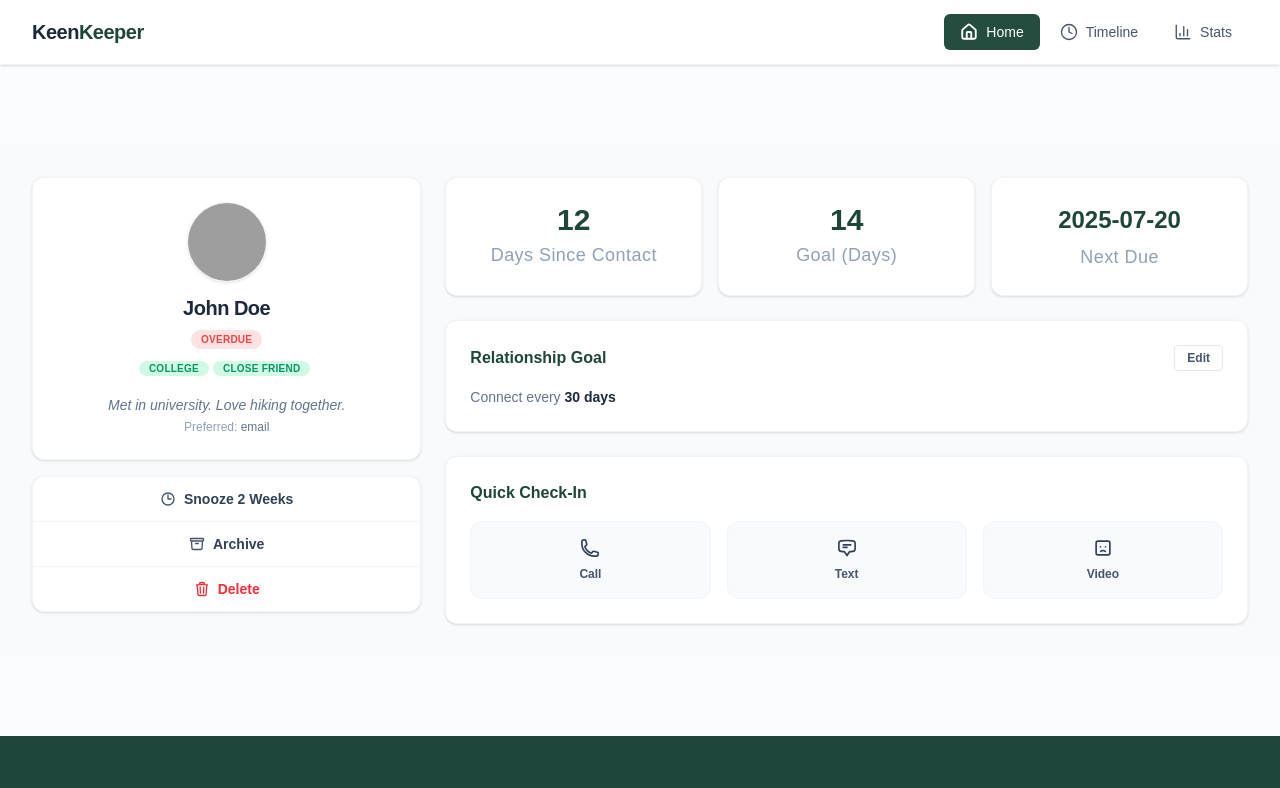
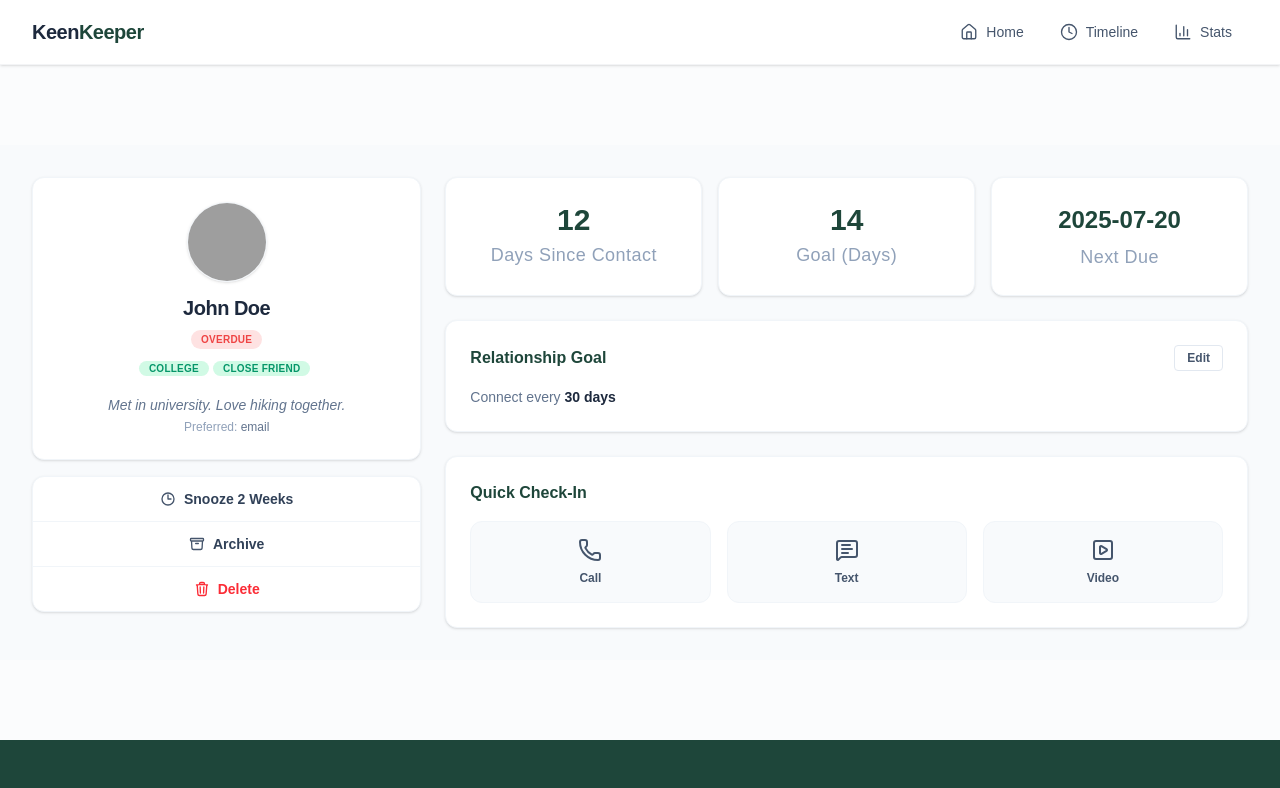
Before and after one commit to israt32/keen-keeper, a React (Vite) app: page /friendDetails/1 in a window 1280 px wide. Shown: the top 788 px of the page. Built offline with nearby package versions, Linux system fonts and the light colour scheme; grey boxes are pictures that could not be loaded.

Commit message:
added timeline

```diff
--- a/package.json
+++ b/package.json
@@ -15,6 +15,7 @@
     "react": "^19.2.7",
     "react-dom": "^19.2.7",
     "react-router": "^7.18.1",
+    "react-router-dom": "^7.18.1",
     "react-toastify": "^11.1.0",
     "tailwindcss": "^4.3.2"
   },
--- /dev/null
+++ b/src/features/components/TimelineCart.jsx
@@ -0,0 +1,41 @@
+import { MessageSquareText, Phone, SquarePlay } from 'lucide-react';
+import { useState } from 'react';
+
+const TimelineCart = ({callInfo}) => {
+
+
+    const formattedDate = new Intl.DateTimeFormat('en-US', {
+    month: 'long',
+    day: 'numeric',
+    year: 'numeric'
+  }).format(new Date());
+
+  return (
+    <div className="w-full container mx-auto bg-white rounded-xl border border-slate-100 shadow-sm p-4 sm:p-5 flex items-center gap-4 transition-all duration-200 hover:shadow-md mb-4">
+
+
+     {callInfo.type}
+
+      {/* Content Text Container */}
+      <div className="flex flex-col">
+        {/* Header Row */}
+        <div className="flex flex-wrap items-baseline gap-1.5">
+          <span className="text-base sm:text-lg font-bold text-[#1e463a] tracking-tight">
+           {/* {callInfo} */}
+          </span>
+          <span className="text-sm sm:text-base text-slate-500">
+            with {callInfo.name}
+          </span>
+        </div>
+
+        {/* Date Time Stamp */}
+        <span className="text-xs sm:text-sm text-slate-400 mt-0.5 font-medium">
+          {formattedDate}
+        </span>
+      </div>
+
+    </div>
+  );
+};
+
+export default TimelineCart;
--- a/src/features/pages/FriendDetails.jsx
+++ b/src/features/pages/FriendDetails.jsx
@@ -1,6 +1,7 @@
 import React, { use, useContext, useState } from "react";
 import { Link, useParams } from "react-router";
 import { FriendContext } from "../../context/FriendContext";
+import { MessageSquareText, Phone, SquarePlay } from "lucide-react";
 
 const freindPromise = fetch("/friendsData.json").then((res) => res.json());
 
@@ -13,7 +14,7 @@ const FriendDetails = () => {
 
   const friendDetailsShow = friends.find((friend => friend.id == id))
 
-  const {handleCall} = useContext(FriendContext)
+  const {handleCall, handleText, handleVideo} = useContext(FriendContext)
 
 
   return (
@@ -125,27 +126,20 @@ const FriendDetails = () => {
             <div className="grid grid-cols-3 gap-4">
               {/* Call */}
 
-              <Link onClick={()=>handleCall(friendDetailsShow)} to={`/timeline`} className="flex flex-col items-center justify-center gap-2 py-4 px-2 bg-slate-50 border border-slate-100 hover:bg-slate-100/70 rounded-xl transition-all duration-200">
-                <svg className="w-5 h-5 text-slate-700" fill="none" stroke="currentColor" strokeWidth="2" viewBox="0 0 24 24">
-                  <path strokeLinecap="round" strokeLinejoin="round" d="M2.25 6.75c0 8.284 6.716 15 15 15h2.25a2.25 2.25 0 002.25-2.25v-1.372c0-.516-.351-.966-.852-1.091l-4.423-1.106c-.44-.11-.902.055-1.173.417l-.97 1.293c-.282.376-.769.542-1.21.387a12.035 12.035 0 01-7.147-7.149c-.154-.441.012-.928.387-1.21l1.293-.97c.363-.271.527-.734.417-1.173L6.963 3.102a1.125 1.125 0 00-1.091-.852H4.5A2.25 2.25 0 002.25 4.5v2.25z" />
-                </svg>
+              <Link onClick={()=>handleCall(friendDetailsShow)}  className="flex flex-col items-center justify-center gap-2 py-4 px-2 bg-slate-50 border border-slate-100 hover:bg-slate-100/70 rounded-xl transition-all duration-200">
+                <Phone className="text-slate-600" />
                 <span className="text-xs font-semibold text-slate-600">Call</span>
               </Link>
 
               {/* Text */}
-              <Link to={`/timeline`} className="flex flex-col items-center justify-center gap-2 py-4 px-2 bg-slate-50 border border-slate-100 hover:bg-slate-100/70 rounded-xl transition-all duration-200">
-                <svg className="w-5 h-5 text-slate-700" fill="none" stroke="currentColor" strokeWidth="2" viewBox="0 0 24 24">
-                  <path strokeLinecap="round" strokeLinejoin="round" d="M7.5 8.25h9m-9 3H12m-9.75 1.51c0 1.6 1.123 2.994 2.707 3.227 1.129.166 2.27.293 3.423.379.35.026.67.21.865.501L12 21l2.755-4.133a1.14 1.14 0 01.865-.501 48.172 48.172 0 003.423-.379c1.584-.233 2.707-1.626 2.707-3.228V6.741c0-1.602-1.123-2.995-2.707-3.228A48.394 48.394 0 0012 3c-2.392 0-4.744.175-7.043.513C3.373 3.746 2.25 5.14 2.25 6.741v6.018z" />
-                </svg>
+              <Link onClick={()=>handleText(friendDetailsShow)} className="flex flex-col items-center justify-center gap-2 py-4 px-2 bg-slate-50 border border-slate-100 hover:bg-slate-100/70 rounded-xl transition-all duration-200">
+                <MessageSquareText className="text-slate-600" />
                 <span className="text-xs font-semibold text-slate-600">Text</span>
               </Link>
 
               {/* Video */}
-              <Link to={`/timeline`} className="flex flex-col items-center justify-center gap-2 py-4 px-2 bg-slate-50 border border-slate-100 hover:bg-slate-100/70 rounded-xl transition-all duration-200">
-                <svg className="w-5 h-5 text-slate-700" fill="none" stroke="currentColor" strokeWidth="2" viewBox="0 0 24 24">
-                  <path strokeLinecap="round" strokeLinejoin="round" d="M6 20.25h12A2.25 2.25 0 0020.25 18V6A2.25 2.25 0 0018 3.75H6A2.25 2.25 0 003.75 6v12A2.25 2.25 0 006 20.25z" />
-                  <path strokeLinecap="round" strokeLinejoin="round" d="M9.172 16.172a4 4 0 015.656 0M9 10.5h.008v.008H9V10.5zm6 0h.008v.008H15V10.5z" />
-                </svg>
+              <Link onClick={()=>handleVideo(friendDetailsShow)}  className="flex flex-col items-center justify-center gap-2 py-4 px-2 bg-slate-50 border border-slate-100 hover:bg-slate-100/70 rounded-xl transition-all duration-200">
+               <SquarePlay className="text-slate-600" />
                 <span className="text-xs font-semibold text-slate-600">Video</span>
               </Link>
             </div>
--- a/src/features/pages/TimelinePage.jsx
+++ b/src/features/pages/TimelinePage.jsx
@@ -1,12 +1,16 @@
 import React, { useContext } from 'react';
 import { FriendContext } from '../../context/FriendContext';
+import TimelineCart from '../components/TimelineCart';
 
 const TimelinePage = () => {
-  const {callInfos} = useContext(FriendContext)
-
+  const {checkIns} = useContext(FriendContext)
+  console.log(checkIns, 'check ins')
   return (
     <div>
-      time
+      {
+        checkIns.map((callInfo, ind) => <TimelineCart key={ind} callInfo={callInfo}></TimelineCart> )
+      }
+
     </div>
   );
 };
--- a/src/shared/Navbar.jsx
+++ b/src/shared/Navbar.jsx
@@ -1,52 +1,57 @@
 import React, { useState } from 'react';
-// If using react-icons: import { BiHomeAlt, BiHistory, BiLineChart } from 'react-icons/bi';
-// Below uses lucide-react which matches the thin, clean style in your image perfectly:
+// 1. Import NavLink from react-router-dom
+import { NavLink } from 'react-router-dom';
 import { Home, Clock, BarChart3, Menu, X } from 'lucide-react';
 
 const Navbar = () => {
-  const [activeTab, setActiveTab] = useState('Home');
-  const [isOpen, setIsOpen] = useState(false);
+  const [isOpen, setIsOpen] = useState(true);
 
+  // 2. Add routes (paths) to your items array
   const navItems = [
-    { name: 'Home', icon: Home },
-    { name: 'Timeline', icon: Clock },
-    { name: 'Stats', icon: BarChart3 },
+    { name: 'Home', path: '/', icon: Home },
+    { name: 'Timeline', path: '/timeline', icon: Clock },
+    { name: 'Stats', path: '/stats', icon: BarChart3 },
   ];
 
   return (
     <nav className="w-full bg-white border-b border-gray-100 shadow-sm mb-20">
-      {/* Top Blue Accent Line exactly like the design */}
-
-
       <div className="container mx-auto px-4 sm:px-6 lg:px-8">
         <div className="flex justify-between items-center h-16">
 
-          {/* Logo / Brand */}
-          <div className="flex-shrink-0 flex items-center">
+          {/* Logo / Brand Link */}
+          <NavLink to="/" className="flex-shrink-0 flex items-center">
             <span className="text-xl font-bold tracking-tight text-slate-800">
               Keen<span className="text-[#1e463a]">Keeper</span>
             </span>
-          </div>
+          </NavLink>
 
           {/* Desktop Navigation Links */}
           <div className="hidden md:flex items-center space-x-1">
             {navItems.map((item) => {
               const Icon = item.icon;
-              const isActive = activeTab === item.name;
 
               return (
-                <button
+                // 3. Changed button to NavLink
+                <NavLink
                   key={item.name}
-                  onClick={() => setActiveTab(item.name)}
-                  className={`flex items-center gap-2 px-4 py-2 rounded-md font-medium text-sm transition-all duration-200
+                  to={item.path}
+                  // NavLink provides an `isActive` boolean value inside its class property callback function
+                  className={({ isActive }) =>
+                    `flex items-center gap-2 px-4 py-2 rounded-md font-medium text-sm transition-all duration-200
                     ${isActive
                       ? 'bg-[#244d40] text-white'
                       : 'text-slate-600 hover:bg-gray-50 hover:text-slate-900'
-                    }`}
+                    }`
+                  }
                 >
-                  <Icon size={18} strokeWidth={isActive ? 2.5 : 1.8} />
-                  {item.name}
-                </button>
+                  {/* We can track active parameters manually inside elements if needed */}
+                  {({ isActive }) => (
+                    <>
+                      <Icon size={18} strokeWidth={isActive ? 2.5 : 1.8} />
+                      {item.name}
+                    </>
+                  )}
+                </NavLink>
               );
             })}
           </div>
@@ -68,24 +73,24 @@ const Navbar = () => {
         <div className="px-2 pt-2 pb-3 space-y-1 sm:px-3 bg-white border-t border-gray-100">
           {navItems.map((item) => {
             const Icon = item.icon;
-            const isActive = activeTab === item.name;
 
             return (
-              <button
+              // 4. Changed mobile button to NavLink
+              <NavLink
                 key={item.name}
-                onClick={() => {
-                  setActiveTab(item.name);
-                  setIsOpen(false); // Close menu on click
-                }}
-                className={`flex items-center gap-3 w-full px-4 py-3 rounded-md text-base font-medium transition-colors
+                to={item.path}
+                onClick={() => setIsOpen(false)} // Closes drawer menu layout on link selection
+                className={({ isActive }) =>
+                  `flex items-center gap-3 w-full px-4 py-3 rounded-md text-base font-medium transition-colors
                   ${isActive
                     ? 'bg-[#244d40] text-white'
                     : 'text-slate-600 hover:bg-gray-50'
-                  }`}
+                  }`
+                }
               >
                 <Icon size={20} />
                 {item.name}
-              </button>
+              </NavLink>
             );
           })}
         </div>
```
Also changed, not shown: src/context/FriendContext.jsx (+39 -10 lines), src/features/pages/FriendTimeline.jsx (deleted), 1 other file (tests, documents, lock files or other folders).
